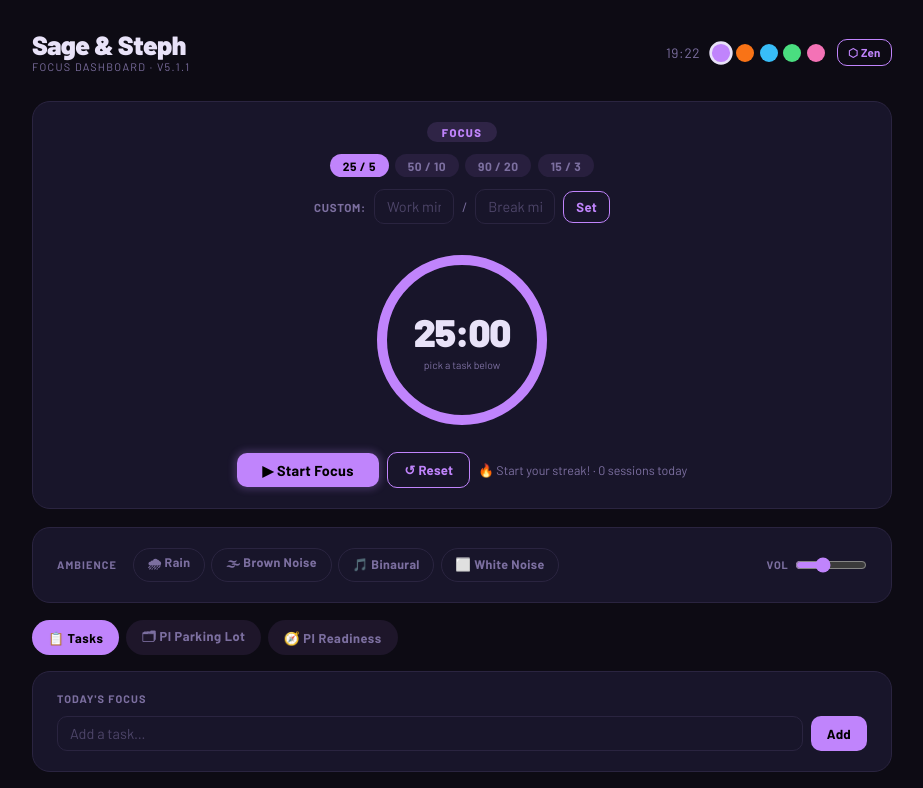
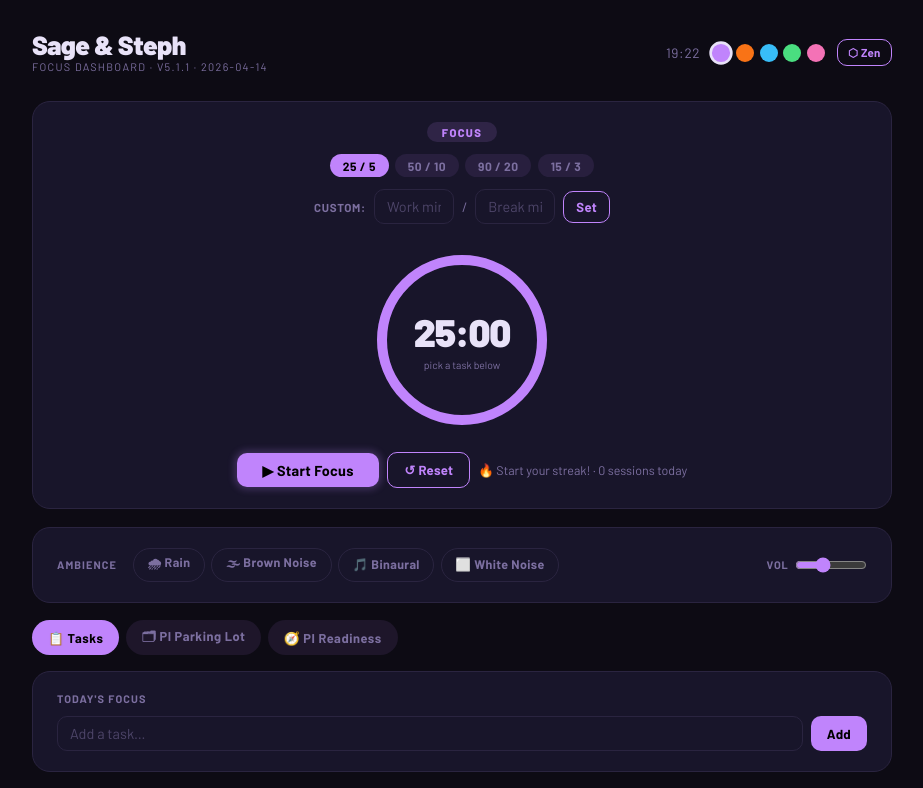
Before and after one commit to savarsa530/sage-focus-dashboard, a React (Vite) app: page / in a window 1280 px wide. Shown: the top 788 px of the page, without its empty margins (178-1101 px from the left). Built offline with nearby package versions, Linux system fonts and the light colour scheme.

Commit message:
fix: v5.1.1 patch — layerable soundscapes, task-gated timer, custom work/break

```diff
--- a/src/App.jsx
+++ b/src/App.jsx
@@ -6,7 +6,7 @@
 import { useState, useEffect, useRef, useCallback } from "react";
 import PIReadiness from "./PIReadiness";
 
-const VERSION = "5.1.1";
+const VERSION = "5.1.1 · 2026-04-14";
 
 // ── THEMES ──────────────────────────────────────────────────────────
 const THEMES = [
@@ -283,13 +283,14 @@ export default function App() {
   // clicking "focus" on a task → set it AND auto-start
   const focusTask = (taskId) => {
     if (focusedTaskId === taskId) {
+      // clicking same task again → unfocus and pause
       setFocusedTaskId(null);
       setRunning(false);
     } else {
       setFocusedTaskId(taskId);
       setNeedTask(false);
-      if (phase === "work" && timeLeft === workMins * 60) {
-        // fresh session — auto-start
+      // always start the timer when a task is focused (work phase only)
+      if (phase === "work" && !running) {
         setRunning(true);
       }
     }
```
